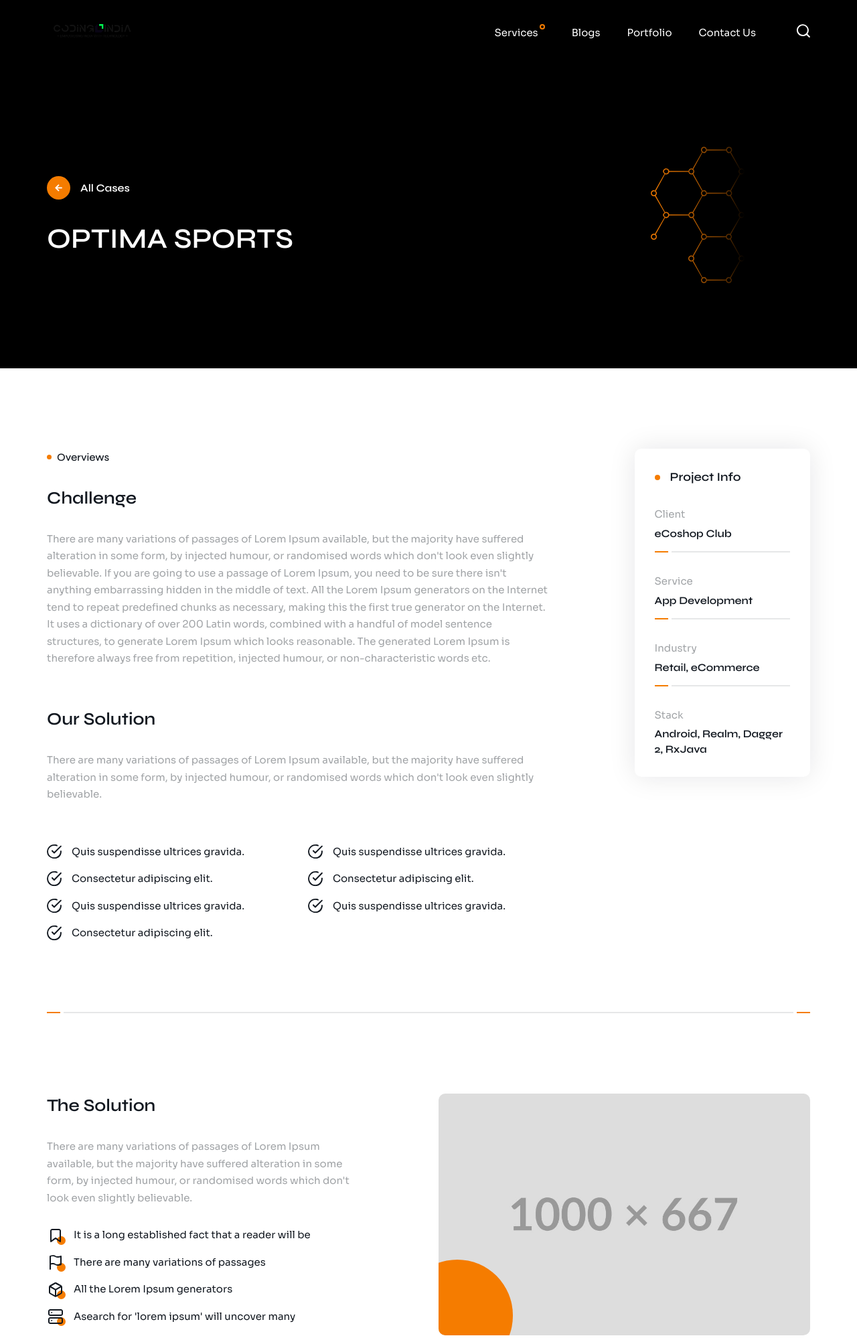
After one commit to kumardigamberjha/newCodingIndia, a Django app: a page that uses CodingIndia/website/templates/website/index.html in a window 1280 px wide. The commit adds this page. Shown: the top 1998 px of the page at 67% size. Run offline with Django 4.2, Linux system fonts and the light colour scheme; data comes from the database, SQL or seed files in the repository; both versions use the stored data as it was after the commit; parts of the project's set-up code (start-up, migrations or seed data) failed here and were passed over; some libraries are stand-ins or nearby versions.

Commit message:
Working on chnges

```diff
--- a/CodingIndia/blogs/views.py
+++ b/CodingIndia/blogs/views.py
@@ -7,7 +7,7 @@ from blogs.models import AddBlog, Playlist
 def index(request):
     blogs = AddBlog.objects.all()
     play = Playlist.objects.all()
-    paginator = Paginator(blogs, 5)  # Show 25 contacts per page.
+    paginator = Paginator(blogs, 1)  # Show 25 contacts per page.
 
     page_number = request.GET.get("page")
     page_obj = paginator.get_page(page_number)
--- a/CodingIndia/website/admin.py
+++ b/CodingIndia/website/admin.py
@@ -1,8 +1,8 @@
 from django.contrib import admin
-from website.models import Quotes, Team, ServicesModel, ContactUs, Portfolio
+from website.models import Quotes, Team, ServicesModel, ContactUs, Portfolio, SkillsUsed
 
 # Register your models here.
-
+admin.site.register(SkillsUsed)
 admin.site.register(Quotes)
 admin.site.register(Team)
 admin.site.register(Portfolio)
--- a/CodingIndia/website/templates/website/index.html
+++ b/CodingIndia/website/templates/website/index.html
@@ -684,13 +684,11 @@
 
         <!-- footer -->
         <footer class="mil-dark-bg">
-            <img src="img/deco/map.png" alt="background" class="mil-footer-bg">
             <div class="container">
-                <div class="mil-footer-content mil-p-120-90">
+                <div class="mil-footer-content">
                     <div class="row justify-content-between align-items-center">
                         <div class="col-xl-4 mil-mb-30">
 
-                            <img src="img/logo/logo-light.png" alt="" class="mil-logo mil-mb-30" style="width: 140px">
 
                             <p class="mil-light-soft mil-mb-30">We're your trusted partner in web development. At <a href="https://codingindia.co.in/">Coding India</a>, we transform ideas into stunning websites that make a mark. With a passion for innovation and a commitment to excellence, we create web solutions tailored to your needs. Let us bring your digital vision to life.</p>
 
--- /dev/null
+++ b/CodingIndia/website/templates/website/portfolioproject.html
@@ -0,0 +1,275 @@
+{% extends 'website/index.html' %}
+
+
+{% block content %}
+
+        <!-- banner -->
+        <div class="mil-banner-sm mil-deep-bg" style="background-color: black;">
+            <img src="img/deco/map.png" alt="background" class="mil-background-image">
+            <div class="mil-deco mil-deco-accent" style="top: 47%; right: 10%; transform: rotate(90deg)"></div>
+            <div class="mil-banner-content">
+                <div class="container mil-relative">
+                    <a href="{% url 'portfolio' %}" style="color: white;" class="mil-link link-left mil-mb-30"><i class="fas fa-arrow-left"></i><span>All Cases</span></a>
+                    <h2 class="mil-uppercase" style="color: white;">{{data.name}}</h2>
+                </div>
+            </div>
+        </div>
+        <!-- banner end -->
+
+        <!-- project -->
+        <section class="mil-p-120-90">
+            <div class="container">
+
+                <div class="row flex-sm-row-reverse justify-content-between">
+                    <div class="col-lg-4 col-xl-3">
+
+                        <div class="mil-project-info mil-mb-60">
+
+                            <h5 class="mil-list-title mil-mb-30">Project Info</h5>
+
+                            <p class="mil-mb-10">Client</p>
+                            <h6 class="mil-mb-15">eCoshop Club</h6>
+                            <div class="mil-divider mil-divider-left mil-mb-30"></div>
+                            <p class="mil-mb-10">Service</p>
+                            <h6 class="mil-mb-15">App Development</h6>
+                            <div class="mil-divider mil-divider-left mil-mb-30"></div>
+                            <p class="mil-mb-10">Industry</p>
+                            <h6 class="mil-mb-15">Retail, eCommerce</h6>
+                            <div class="mil-divider mil-divider-left mil-mb-30"></div>
+                            <p class="mil-mb-10">Stack</p>
+                            <h6>Android, Realm, Dagger 2, RxJava</h6>
+
+                        </div>
+
+                    </div>
+                    <div class="col-lg-7 col-xl-8">
+
+                        <span class="mil-suptitle mil-suptitle-2 mil-mb-30">Overviews</span>
+                        <h3 class="mil-mb-30">Challenge</h3>
+                        <p class="mil-mb-60">There are many variations of passages of Lorem Ipsum available, but the majority have suffered alteration in some form, by injected humour, or randomised words which don't look even slightly believable. If you are going to use a passage of Lorem Ipsum, you need to be sure there isn't anything embarrassing hidden in the middle of text. All the Lorem Ipsum generators on the Internet tend to repeat predefined chunks as necessary, making this the first true generator on the Internet. It uses a dictionary of over 200 Latin words, combined with a handful of model sentence structures, to generate Lorem Ipsum which looks reasonable. The generated Lorem Ipsum is therefore always free from repetition, injected humour, or non-characteristic words etc.</p>
+                        <h3 class="mil-mb-30">Our Solution</h3>
+                        <p class="mil-mb-60">There are many variations of passages of Lorem Ipsum available, but the majority have suffered alteration in some form, by injected humour, or randomised words which don't look even slightly believable.</p>
+
+                        <div class="row">
+                            <div class="col-xl-6">
+
+                                <ul class="mil-check-icon-list mil-mb-15">
+                                    <li>
+                                        <img src="img/icons/sm/12.svg" alt="icon">
+                                        <span class="mil-dark">Quis suspendisse ultrices gravida.</span>
+                                    </li>
+                                    <li>
+                                        <img src="img/icons/sm/12.svg" alt="icon">
+                                        <span class="mil-dark">Consectetur adipiscing elit.</span>
+                                    </li>
+                                    <li>
+                                        <img src="img/icons/sm/12.svg" alt="icon">
+                                        <span class="mil-dark">Quis suspendisse ultrices gravida.</span>
+                                    </li>
+                                    <li>
+                                        <img src="img/icons/sm/12.svg" alt="icon">
+                                        <span class="mil-dark">Consectetur adipiscing elit.</span>
+                                    </li>
+                                </ul>
+
+                            </div>
+                            <div class="col-xl-6 mil-mb-30">
+
+                                <ul class="mil-check-icon-list">
+                                    <li>
+                                        <img src="img/icons/sm/12.svg" alt="icon">
+                                        <span class="mil-dark">Quis suspendisse ultrices gravida.</span>
+                                    </li>
+                                    <li>
+                                        <img src="img/icons/sm/12.svg" alt="icon">
+                                        <span class="mil-dark">Consectetur adipiscing elit.</span>
+                                    </li>
+                                    <li>
+                                        <img src="img/icons/sm/12.svg" alt="icon">
+                                        <span class="mil-dark">Quis suspendisse ultrices gravida.</span>
+                                    </li>
+                                </ul>
+
+                            </div>
+                        </div>
+
+
+                    </div>
+                </div>
+
+            </div>
+        </section>
+        <!-- project end -->
+
+        <div class="container">
+            <div class="mil-divider"></div>
+        </div>
+
+        <!-- project -->
+        <section class="mil-p-120-60">
+            <div class="container">
+                <div class="row justify-content-between align-items-center">
+                    <div class="col-xl-5 mil-mb-60">
+
+                        <h3 class="mil-mb-30">The Solution</h3>
+                        <p class="mil-mb-30">There are many variations of passages of Lorem Ipsum available, but the majority have suffered alteration in some form, by injected humour, or randomised words which don't look even slightly believable.</p>
+
+                        <div class="mil-icon-box-head mil-long mil-mb-15">
+                            <div class="mil-icon-frame mil-icon-frame-sm">
+                                <img src="img/icons/sm/3.svg" alt="icon">
+                            </div>
+                            <p class="mil-dark">It is a long established fact that a reader will be</p>
+                        </div>
+                        <div class="mil-icon-box-head mil-long mil-mb-15">
+                            <div class="mil-icon-frame mil-icon-frame-sm">
+                                <img src="img/icons/sm/2.svg" alt="icon">
+                            </div>
+                            <p class="mil-dark">There are many variations of passages</p>
+                        </div>
+                        <div class="mil-icon-box-head mil-long mil-mb-15">
+                            <div class="mil-icon-frame mil-icon-frame-sm">
+                                <img src="img/icons/sm/5.svg" alt="icon">
+                            </div>
+                            <p class="mil-dark">All the Lorem Ipsum generators</p>
+                        </div>
+                        <div class="mil-icon-box-head mil-long mil-mb-15">
+                            <div class="mil-icon-frame mil-icon-frame-sm">
+                                <img src="img/icons/sm/6.svg" alt="icon">
+                            </div>
+                            <p class="mil-dark">Asearch for 'lorem ipsum' will uncover many</p>
+                        </div>
+
+                    </div>
+                    <div class="col-xl-6 mil-mb-60">
+
+                        <div class="mil-project-cover">
+                            <img src="img/projects/2.jpg" alt="Project">
+                        </div>
+
+                    </div>
+                </div>
+                <div class="row flex-sm-row-reverse justify-content-between align-items-center">
+                    <div class="col-xl-5 mil-mb-60">
+
+                        <h3 class="mil-mb-30">The Impact</h3>
+                        <p class="mil-mb-30">There are many variations of passages of Lorem Ipsum available, but the majority have suffered alteration in some form, by injected humour, or randomised words which don't look even slightly believable.</p>
+
+                        <div class="mil-icon-box-head mil-long mil-mb-15">
+                            <div class="mil-icon-frame mil-icon-frame-sm">
+                                <img src="img/icons/sm/7.svg" alt="icon">
+                            </div>
+                            <p class="mil-dark">It is a long established fact that a reader will be</p>
+                        </div>
+                        <div class="mil-icon-box-head mil-long mil-mb-15">
+                            <div class="mil-icon-frame mil-icon-frame-sm">
+                                <img src="img/icons/sm/4.svg" alt="icon">
+                            </div>
+                            <p class="mil-dark">There are many variations of passages</p>
+                        </div>
+                        <div class="mil-icon-box-head mil-long mil-mb-15">
+                            <div class="mil-icon-frame mil-icon-frame-sm">
+                                <img src="img/icons/sm/8.svg" alt="icon">
+                            </div>
+                            <p class="mil-dark">All the Lorem Ipsum generators</p>
+                        </div>
+                        <div class="mil-icon-box-head mil-long mil-mb-15">
+                            <div class="mil-icon-frame mil-icon-frame-sm">
+                                <img src="img/icons/sm/9.svg" alt="icon">
+                            </div>
+                            <p class="mil-dark">Asearch for 'lorem ipsum' will uncover many</p>
+                        </div>
+
+                    </div>
+                    <div class="col-xl-6 mil-mb-60">
+
+                        <div class="mil-project-cover">
+                            <img src="img/projects/2.jpg" alt="Project">
+                        </div>
+
+                    </div>
+                </div>
+            </div>
+        </section>
+        <!-- project end -->
+
+        <div class="container">
+            <div class="mil-divider"></div>
+        </div>
+
+        <!-- conclusion -->
+        <section class="mil-p-120-60">
+            <div class="mil-deco" style="top: 0; left: 30%;"></div>
+            <div class="container">
+                <div class="row align-items-end mil-mb-90">
+                    <div class="col-xl-6">
+
+                        <h2 class="mil-mb-30">Conclusion</h2>
+
+                        <p>It is a long established fact that a reader will be distracted by the readable content of a page when looking at its layout. The point of using Lorem Ipsum is that it has.</p>
+
+                    </div>
+                </div>
+
+                <div class="row">
+                    <div class="col-md-6 col-xl-4">
+
+                        <div class="mil-icon-box-2 mil-mb-60">
+                            <div class="mil-icon-frame mil-icon-frame-md mil-icon-bg mil-mb-30">
+                                <img src="img/icons/md/1.svg" alt="icon">
+                            </div>
+                            <div class="mil-box-text">
+                                <h4 class="mil-mb-30">Data Engineering</h4>
+                                <p class="mil-box-text mil-mb-30">Lorem ipsum dolor sit amet, consectetur adipiscing elit, sed do eiusmod tempor incididunt ut labore et dolore magna aliqua.</p>
+                            </div>
+                        </div>
+
+                    </div>
+                    <div class="col-md-6 col-xl-4">
+
+                        <div class="mil-icon-box-2 mil-mb-60">
+                            <div class="mil-icon-frame mil-icon-frame-md mil-icon-bg mil-mb-30">
+                                <img src="img/icons/md/2.svg" alt="icon">
+                            </div>
+                            <div class="mil-box-text">
+                                <h4 class="mil-mb-30">Channel Platforms</h4>
+                                <p class="mil-box-text mil-mb-30">Lorem ipsum dolor sit amet, consectetur adipiscing elit, sed do eiusmod tempor incididunt ut labore et dolore magna aliqua.</p>
+                            </div>
+                        </div>
+
+                    </div>
+                    <div class="col-md-6 col-xl-4">
+
+                        <div class="mil-icon-box-2 mil-mb-60">
+                            <div class="mil-icon-frame mil-icon-frame-md mil-icon-bg mil-mb-30">
+                                <img src="img/icons/md/3.svg" alt="icon">
+                            </div>
+                            <div class="mil-box-text">
+                                <h4 class="mil-mb-30">Dewelopment</h4>
+                                <p class="mil-box-text mil-mb-30">Lorem ipsum dolor sit amet, consectetur adipiscing elit, sed do eiusmod tempor incididunt ut labore et dolore magna aliqua.</p>
+                            </div>
+                        </div>
+
+                    </div>
+                </div>
+            </div>
+        </section>
+        <!-- conclusion end -->
+
+        <div class="container">
+            <div class="mil-divider mil-mb-60"></div>
+        </div>
+
+        <!-- pagination -->
+        <div class="container mil-mb-120">
+            <div class="mil-pagination mil-hidden-button">
+                <a href="project.html" class="mil-slider-nav">
+                    <div class="mil-slider-btn-prev mil-button-sm mil-blog-prev"><i class="fas fa-arrow-left"></i><span class="mil-h6">Prev</span></div>
+                </a>
+                <a href="portfolio.html" class="mil-button-all"><span><i class="fas fa-list"></i></span></a>
+                <div class="mil-slider-nav">
+                    <a href="project.html" class="mil-slider-btn-next mil-blog-next"><span class="mil-h6">Next</span><i class="fas fa-arrow-right"></i></a>
+                </div>
+            </div>
+        </div>
+        <!-- pagination end -->
+{% endblock content %}
--- a/CodingIndia/website/urls.py
+++ b/CodingIndia/website/urls.py
@@ -7,5 +7,7 @@ urlpatterns = [
     path("ContactUs/", views.ContactUsPage, name="contactus"),
     path("PrivacyPolicy/", views.PrivacyPolicy, name="privacypolicy"),
     path("Portfolio/", views.PortfolioPage, name="portfolio"),
+    path("PortfolioDetail/<str:slug>/", views.PortfolioDetailPage, name="portfoliodetail"),
+
 
 ]
--- a/CodingIndia/website/views.py
+++ b/CodingIndia/website/views.py
@@ -7,6 +7,8 @@ from django.contrib.auth.models import User
 from django.contrib import messages
 from website.models import Quotes, Team, ServicesModel, ContactUs, Portfolio
 import requests,random
+from django.core.paginator import Paginator
+
 # from django.views.decorators.cache import cache_page
 
 ######################## Views ##################################
@@ -40,5 +42,17 @@ def ContactUsPage(request):
 
 def PortfolioPage(request):
     data = Portfolio.objects.all()
-    context = {'data':data}
+    paginator = Paginator(data, 1)  # Show 25 contacts per page.
+
+    page_number = request.GET.get("page")
+    page_obj = paginator.get_page(page_number)
+
+    context = {'page_obj':page_obj}
     return render(request, 'website/portfolio.html', context)
+
+
+def PortfolioDetailPage(request, slug):
+    data = Portfolio.objects.get(slug=slug)
+
+    context = {'data': data}
+    return render(request, 'website/portfolioproject.html', context)
```
Also changed, not shown: CodingIndia/blogs/templates/blogs/index.html (+12 -8 lines), CodingIndia/website/models.py (+18 -0 lines), CodingIndia/website/templates/website/portfolio.html (+20 -15 lines), CodingIndia/db.sqlite3, CodingIndia/website/migrations/0011_skillsused_portfolio_skills.py (added), CodingIndia/website/migrations/0012_portfolio_slug.py (added), CodingIndia/website/migrations/0013_portfolio_solution_portfolio_challenge_and_more.py (added), CodingIndia/website/migrations/0014_portfolio_client_portfolio_industry_and_more.py (added).
